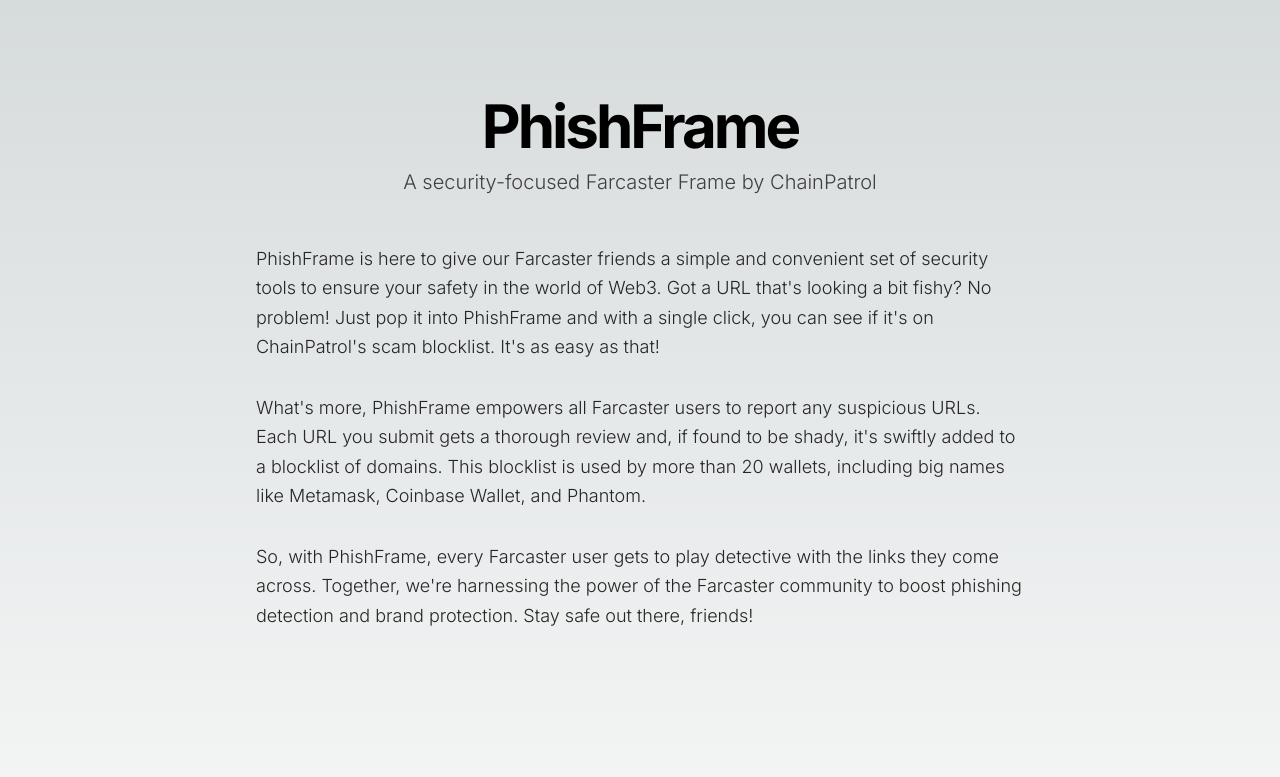
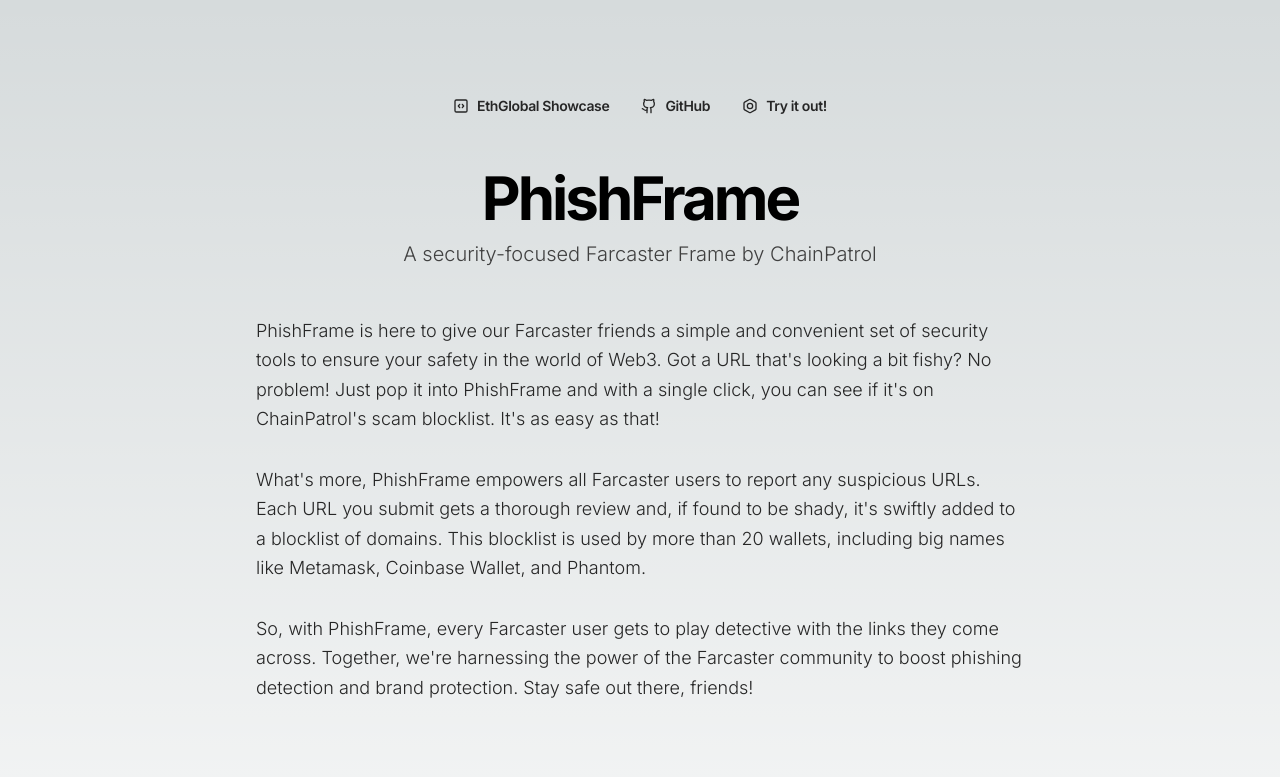
Before and after one commit to chainpatrol/phishframe, a Next.js app: page / in a window 1280 px wide. Shown: the top 777 px of the page. Built offline with nearby package versions, Linux system fonts and the light colour scheme.

Commit message:
wip: add navbar

```diff
--- a/package.json
+++ b/package.json
@@ -13,6 +13,7 @@
     "@chainpatrol/sdk": "^0.4.0",
     "@vercel/og": "^0.6.2",
     "frames.js": "^0.9.5",
+    "lucide-react": "^0.363.0",
     "next": "14.1.4",
     "normalize-url": "^8.0.1",
     "react": "^18",
--- a/src/app/page.tsx
+++ b/src/app/page.tsx
@@ -2,6 +2,7 @@
 
 import { fetchMetadata } from "frames.js/next";
 import type { Metadata } from "next";
+import { Bolt, CodeSquare, Github } from "lucide-react";
 
 export async function generateMetadata(): Promise<Metadata> {
   return {
@@ -23,6 +24,44 @@
 export default function Home() {
   return (
     <main className="flex min-h-screen flex-col items-center gap-12 p-8 md:p-24">
+      <nav className="w-full max-w-3xl">
+        <ul className="flex justify-center gap-8">
+          <li>
+            <a
+              href="https://ethglobal.com/showcase/phishframe-5ihsk"
+              target="_blank"
+              rel="noopener noreferrer"
+              className="inline-flex gap-2 items-center text-sm font-semibold tracking-tight hover:underline underline-offset-4 text-neutral-800 dark:text-neutral-400 hover:text-teal-600"
+            >
+              <CodeSquare size={16} />
+              EthGlobal Showcase
+            </a>
+          </li>
+          <li>
+            <a
+              href="https://github.com/chainpatrol/phishframe"
+              target="_blank"
+              rel="noopener noreferrer"
+              className="inline-flex gap-2 items-center text-sm font-semibold tracking-tight hover:underline underline-offset-4 text-neutral-800 dark:text-neutral-400 hover:text-teal-600"
+            >
+              <Github size={16} />
+              GitHub
+            </a>
+          </li>
+          <li>
+            <a
+              href="https://chainpatrol.com"
+              target="_blank"
+              rel="noopener noreferrer"
+              className="inline-flex gap-2 items-center text-sm font-semibold tracking-tight hover:underline underline-offset-4 text-neutral-800 dark:text-neutral-400 hover:text-teal-600"
+            >
+              <Bolt size={16} />
+              Try it out!
+            </a>
+          </li>
+        </ul>
+      </nav>
+
       <div className="flex flex-col items-center gap-3">
         <h1 className="text-4xl md:text-6xl font-bold tracking-tighter">
           PhishFrame
```
Also changed, not shown: 1 other file (tests, documents, lock files or other folders).
